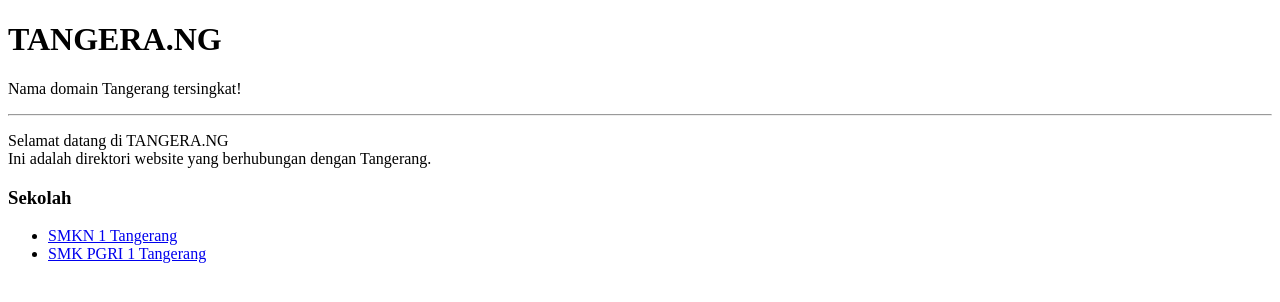
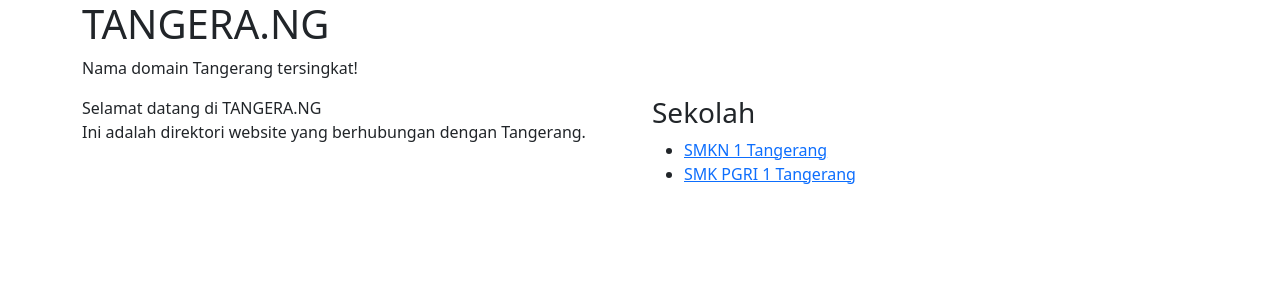
Before and after one commit to mawann/tangera.ng, a plain HTML site: page index.html in a window 1280 px wide. Drawn offline with nearby package versions, Linux system fonts and the light colour scheme.

Commit message:
Update index.html

```diff
--- a/index.html
+++ b/index.html
@@ -4,17 +4,29 @@
   <meta charset="UTF-8">
   <meta name="viewport" content="width=device-width, initial-scale=1.0">
   <title>TANGERA.NG - Nama domain Tangerang tersingkat!</title>
+  <link href="https://cdn.jsdelivr.net/npm/bootstrap@5.3.3/dist/css/bootstrap.min.css" rel="stylesheet" integrity="sha384-QWTKZyjpPEjISv5WaRU9OFeRpok6YctnYmDr5pNlyT2bRjXh0JMhjY6hW+ALEwIH" crossorigin="anonymous">
 </head>
 <body>
+  <div class="container">
+    <div class="row">
+      <div class="col">
         <h1 class="text-align:center">TANGERA.NG</h1>
         <p class="text-align:center">Nama domain Tangerang tersingkat!</p>
-  <hr>
+      </div>
+    </div>
+    <div class="row">
+      <div class="col">
         <p>Selamat datang di TANGERA.NG<br>
         Ini adalah direktori website yang berhubungan dengan Tangerang.</p>
+      </div>
+      <div class="col">
         <h3>Sekolah</h3>
         <ul>
           <li><a href="https://www.smkn1-tng.sch.id">SMKN 1 Tangerang</a></li>
           <li><a href="https://www.pgri.sch.id">SMK PGRI 1 Tangerang</a></li>
         </ul>
+      </div>
+    </div>
+  </div>
 </body>
 </html>
```
Lines whose indentation alone changed are shown as unchanged.
